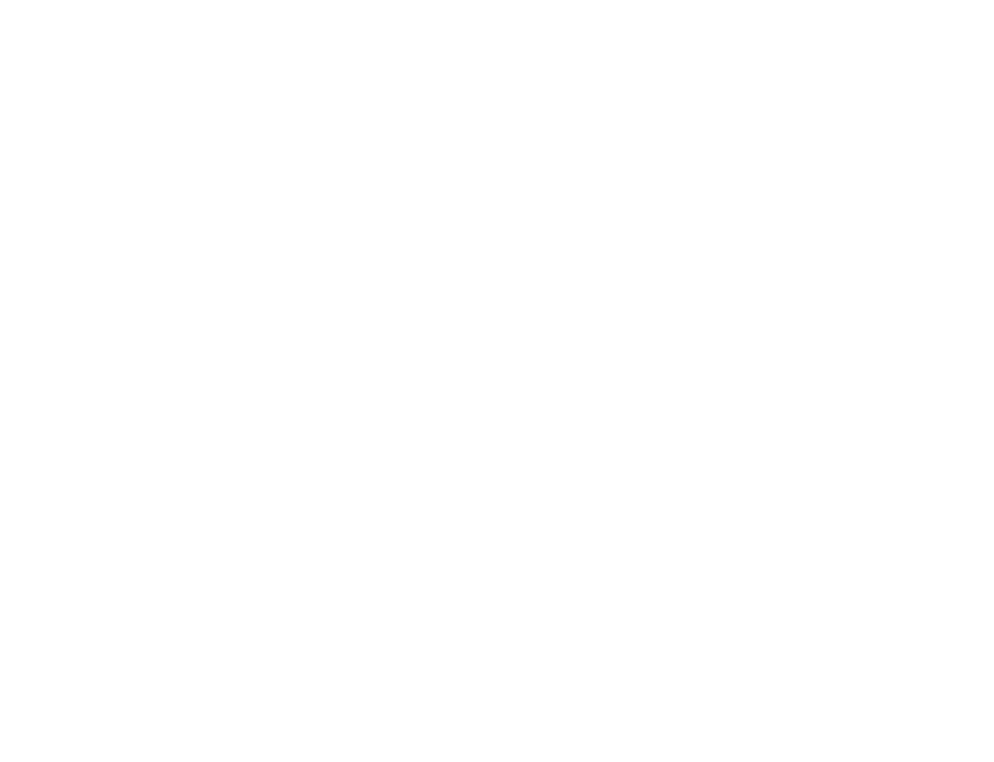
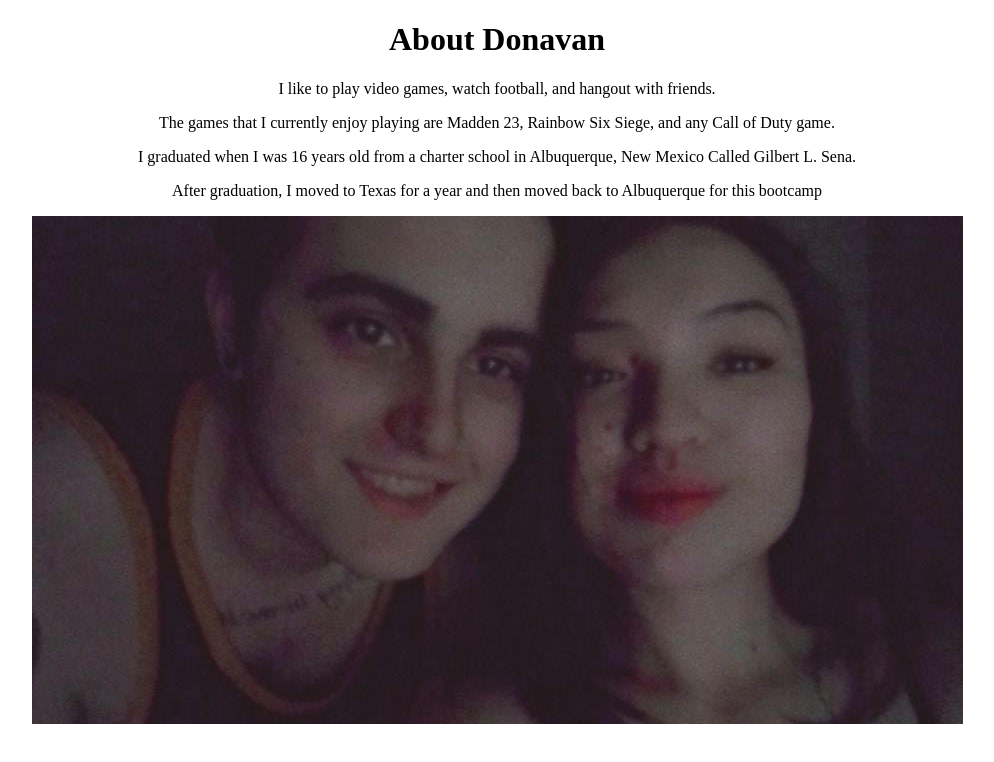
Before and after one commit to dpadilla215/about-donavan-padilla, a plain HTML site: page index.html in a window 1280 px wide. Shown: the whole page, without its empty margins (143-1137 px from the left). Drawn offline with Linux system fonts and the light colour scheme.

Commit message:
added about me to index.html and a css.css file

```diff
--- /dev/null
+++ b/Css.css
@@ -0,0 +1,7 @@
+body{
+    text-align: center;
+
+}
+image.Me{
+    xrotate: 90deg;
+}
--- a/index.html
+++ b/index.html
@@ -3,12 +3,26 @@
 <head>
     <meta charset="UTF-8">
     <title>About Donavan Padilla</title>
+    <link rel="stylesheet" type="text/css" href="Css.css"/>
 </head>
 <body>
+  <h1>
+      About Donavan
+  </h1>
 
-  <p>
+    <p>
+        I  like to play video games, watch football, and hangout with friends.
+    </p>
 
-  </p>
+    <p>
+      The games that I currently enjoy playing are Madden 23, Rainbow Six Siege, and any Call of Duty game.
+    <p>
+      I graduated when I was 16 years old from a charter school in Albuquerque, New Mexico Called Gilbert L. Sena.
+    </p>
+    <p>
+      After graduation, I moved to Texas for a year and then moved back to Albuquerque for this bootcamp
+    </p>
 
+  <img src="donavan.jpg" alt="image of donavan padilla"/>
 </body>
 </html>
```
Also changed, not shown: donavan.jpg (added).
